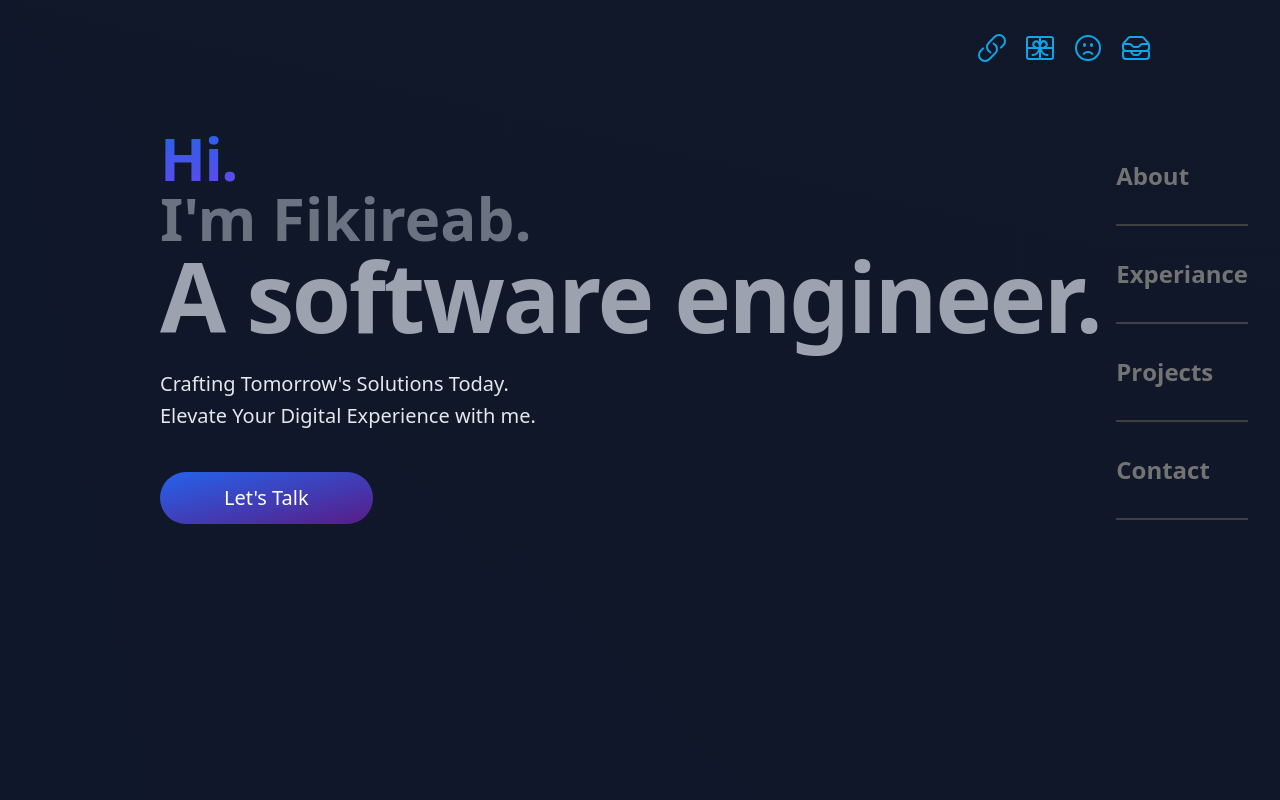
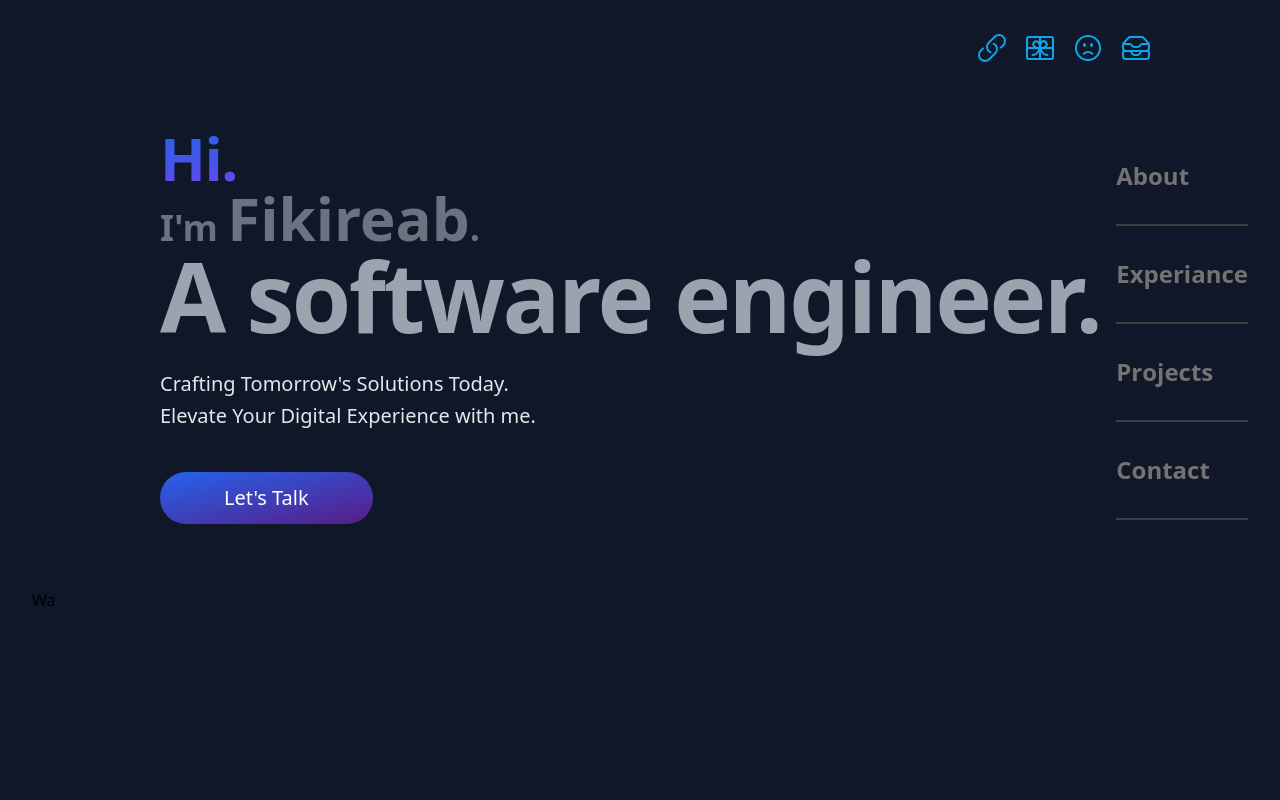
Before and after one commit to fikireab-m/personal-website, a React (Vite) app: page / in a window 1280 px wide. Shown: the top 800 px of the page. Built offline with nearby package versions, Linux system fonts and the light colour scheme.

Commit message:
text glow

```diff
--- a/src/App.css
+++ b/src/App.css
@@ -1,7 +1,8 @@
-.contner {
+.content_box {
   width: 100%;
   height: 100%;
-    --s: 37px; /* control the size */
+  --s: 37px;
+  /* control the size */
 
   --c: #000, #0f0f0f 0.5deg 119.5deg, #00000000 120deg;
   --g1: conic-gradient(from 60deg at 56.25% calc(425% / 6), var(--c));
@@ -12,3 +13,35 @@
     var(--g3) 0 calc(1.73 * var(--s)) #1e1e1e;
   background-size: calc(2 * var(--s)) calc(3.46 * var(--s));
 }
+
+.title-text:hover {
+  -webkit-animation: text-shadow-drop-bottom .6s both;
+  animation: text-shadow-drop-bottom .6s both;
+}
+
+/* ----------------------------------------------
+ * Generated by Animista on 2024-1-18 13:28:42
+ * Licensed under FreeBSD License.
+ * See http://animista.net/license for more info.
+ * w: http://animista.net, t: @cssanimista
+ * ---------------------------------------------- */
+
+@-webkit-keyframes text-shadow-drop-bottom {
+  0% {
+    text-shadow: 0 0 0 transparent
+  }
+
+  100% {
+    text-shadow: 0 6px 18px rgba(70, 203, 255, 0.329)
+  }
+}
+
+@keyframes text-shadow-drop-bottom {
+  0% {
+    text-shadow: 0 0 0 transparent
+  }
+
+  100% {
+    text-shadow: 0 6px 18px rgba(70, 203, 255, 0.329)
+  }
+}
--- a/src/components/HoverCard.tsx
+++ b/src/components/HoverCard.tsx
@@ -2,7 +2,7 @@ const HoverCard = () => {
     return (
         <div className="w-80 h-80 flex justify-center items-center  group duration-500 -translate-y-24 scale-125 hover:origin-top-left hover:scale-100 -rotate-12 hover:-rotate-0 hover:skew-x-1 skew-x-0 hover:translate-x-6  hover:translate-y-12">
             <div className="group-hover:duration-400 relative rounded-2xl w-64 h-36 bg-zinc-800 text-gray-50 flex flex-col justify-center items-center gap-1 before:-skew-x-12  before:rounded-2xl  before:absolute before:content['']  before:bg-neutral-700 before:right-3 before:top-0 before:w-64 before:h-32 before:-z-10">
-                <span className="text-5xl font-bold">Jr</span>
+                <span className="text-5xl font-bold">Senior</span>
                 <p className="text-amber-300 font-thin">- Full-stack Developer -</p>
             </div>
         </div>
--- a/src/pages/Home.tsx
+++ b/src/pages/Home.tsx
@@ -6,10 +6,10 @@ const Home: React.FC = () => {
                     <h1 className="text-4xl font-bold tracking-tight text-transparent sm:text-6xl bg-gradient-to-br from-blue-600 to-purple-600" style={{ backgroundClip: "text" }}>
                         Hi.
                     </h1>
-                    <h1 className="text-4xl font-bold text-gray-500 sm:text-6xl transform transition-all duration-500 ease-in-out hover:tracking-widest hover:text-sky-600" style={{ backgroundClip: "text" }}>
-                        I'm Fikireab.
+                    <h1 className="text-4xl font-bold text-gray-500" style={{ backgroundClip: "text" }}>
+                        I'm <span className="sm:text-6xl transform transition-all duration-500 ease-in-out hover:tracking-widest hover:text-sky-600">Fikireab</span>.
                     </h1>
-                    <h1 className="text-6xl lg:text-8xl xl:9xl font-bold tracking-tight text-gray-400 transform transition-all duration-500 ease-in-out hover:text-blue-600 hover:text-sky-500" style={{ backgroundClip: "text" }}>
+                    <h1 className="title-text text-6xl lg:text-8xl xl:9xl font-bold tracking-tight text-gray-400 transform transition-all duration-500 ease-in-out hover:text-blue-600 hover:text-blue-600" style={{ backgroundClip: "text" }}>
                         A software engineer.
                     </h1>
                     <p className="mt-6 text-xl font-thin leading-8 text-gray-200">
@@ -20,7 +20,7 @@ const Home: React.FC = () => {
                         Let's Talk
                     </button>
                 </div>
-            </div>
+                Wa</div>
         </div>
     )
 }
```
Lines whose indentation alone changed are shown as unchanged.
